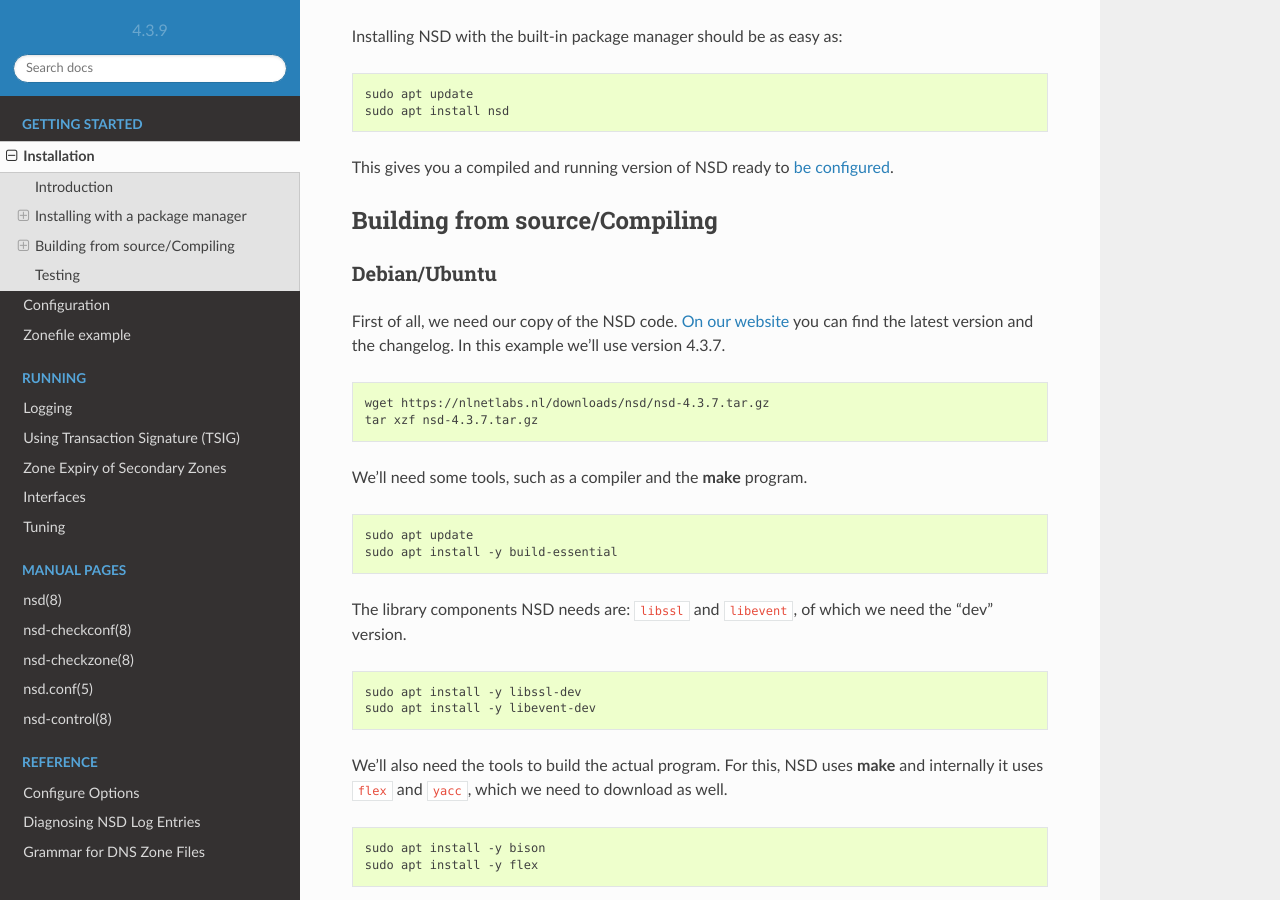
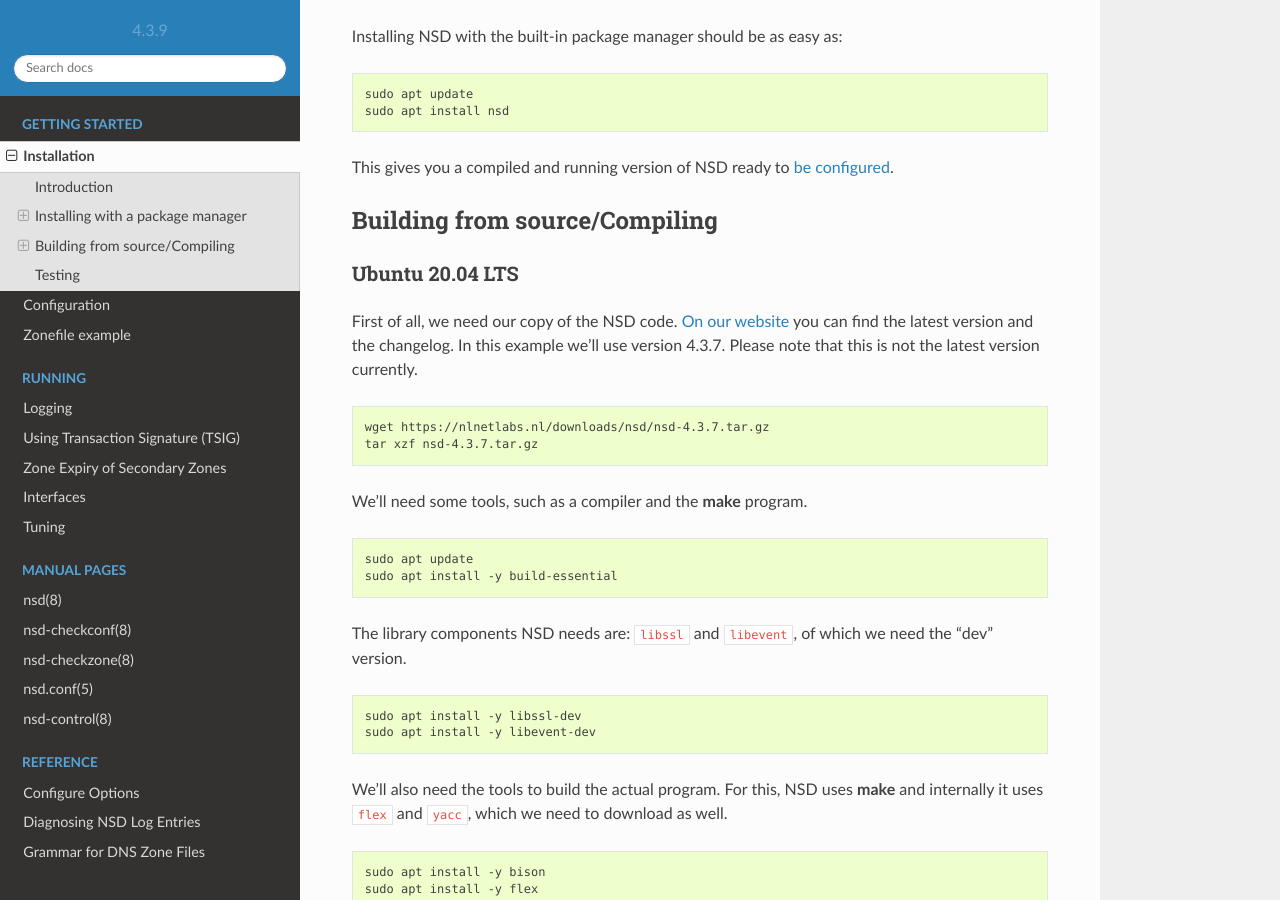
Before and after one commit to NLnetLabs/nsd-manual, a Sphinx documentation site: the page built from source/installation.rst, in a window 1280 px wide and 900 px high, scrolled down 781 px. Built offline with Sphinx 7.4.7 and the Read the Docs theme 2.0.0, drawn with Linux system fonts in a browser that asks for light colours.

Commit message:
Clarify 20.04 LTS in installation

```diff
--- a/source/installation.rst
+++ b/source/installation.rst
@@ -48,12 +48,12 @@
 Building from source/Compiling
 ==============================
 
-Debian/Ubuntu
+Ubuntu 20.04 LTS
 *************
 
 First of all, we need our copy of the NSD code. `On our website
 <https://nlnetlabs.nl/projects/nsd/about/>`_ you can find the latest version and
-the changelog. In this example we'll use version 4.3.7.
+the changelog. In this example we'll use version 4.3.7. Please note that this is not the latest version currently.
 
 .. code-block:: bash
 
```
